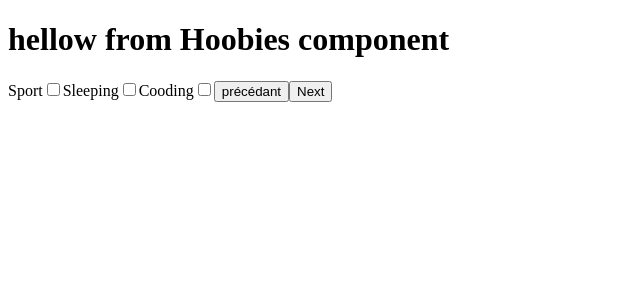
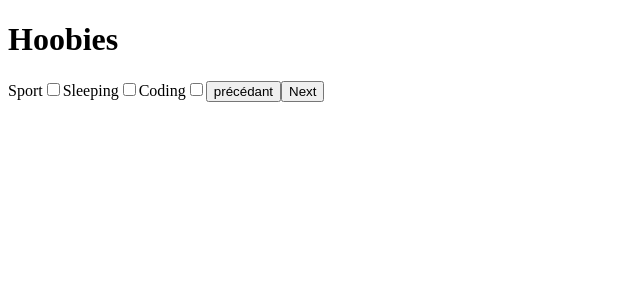
Before and after one commit to charalotfi/multistepform, a React (Create React App) app: page / in a window 1280 px wide. Both pictures are taken after a click on the button "Next". Shown: the top 300 px of the page, without its empty margins (0-640 px from the left). Built offline with nearby package versions, Linux system fonts and the light colour scheme.

Commit message:
I have renamed some label

```diff
--- a/src/components/Form.js
+++ b/src/components/Form.js
@@ -51,7 +51,7 @@ class Form extends React.Component{
 
 
                         <div>
-                             <h1>hello from Form Component</h1>
+                             <h1>Form </h1>
                         <label>Nom </label>
                         <input
                         className="nom"
--- a/src/components/Hoobies.js
+++ b/src/components/Hoobies.js
@@ -33,7 +33,7 @@ render(){
     if(this.state.nextS === false ){
         return(
             <div>
-            <h1>hellow from Hoobies component</h1>
+            <h1>Hoobies</h1>
                         <label>Sport</label>
                                     <input
                                     className="sport"
@@ -46,9 +46,9 @@ render(){
                                     type="checkbox"
                                     />
 
-                        <label>Cooding</label>
+                        <label>Coding</label>
                                     <input
-                                    className="cooding"
+                                    className="coding"
                                     type="checkbox"
                                     />
 
--- a/src/components/Show.js
+++ b/src/components/Show.js
@@ -18,7 +18,7 @@ class Show extends React.Component{
         if(this.state.precedantH === false){
             return(
                 <div>
-                <h1>helow from Show Component </h1>
+                <h1> Show </h1>
                  <p>voila votre saisie :</p>
                             <p>Nom :{this.props.informationForm.nom}</p>
                              <p>Prenom :{this.props.informationForm.prenom}</p>
```
